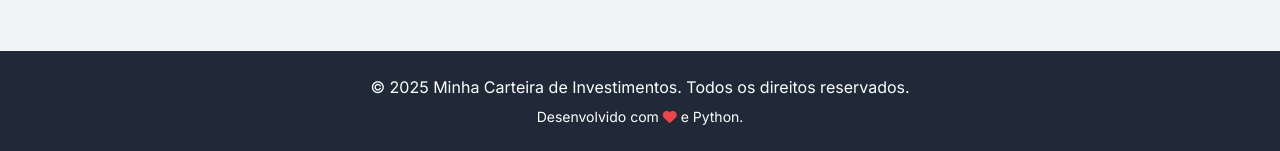
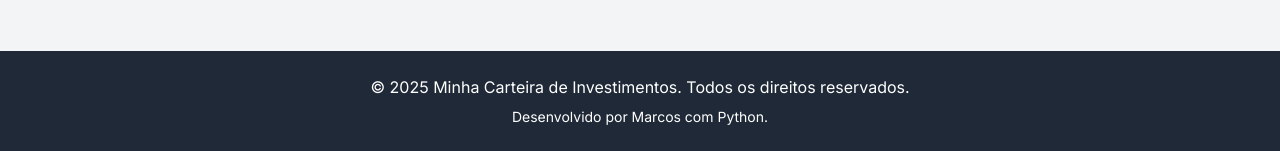
Before and after one commit to Marcos415/cotacoesview, a Flask app: template templates/index.html in a window 1280 px wide. Shown: the part 1241-1392 px from the top of the page. Run offline with Flask 3, Linux system fonts and the light colour scheme; the template is opened without the code that fills it, so the values that code supplies are empty; parts of the project's set-up code (start-up, migrations or seed data) failed here and were passed over; some libraries are stand-ins or nearby versions.

Commit message:
Ajustando nome no rodape

```diff
--- a/templates/index.html
+++ b/templates/index.html
@@ -570,7 +570,7 @@
     <!-- Footer -->
     <footer class="bg-gray-800 text-white p-6 text-center mt-8">
         <p>&copy; {{ now() | datetimeformat('%Y') }} Minha Carteira de Investimentos. Todos os direitos reservados.</p>
-        <p class="text-sm mt-2">Desenvolvido com <i class="fas fa-heart text-red-500"></i> e Python.</p>
+        <p class="text-sm mt-2">Desenvolvido por Marcos com Python.</p> {# Linha alterada: removido o ícone de coração #}
     </footer>
 
     <script>
```
